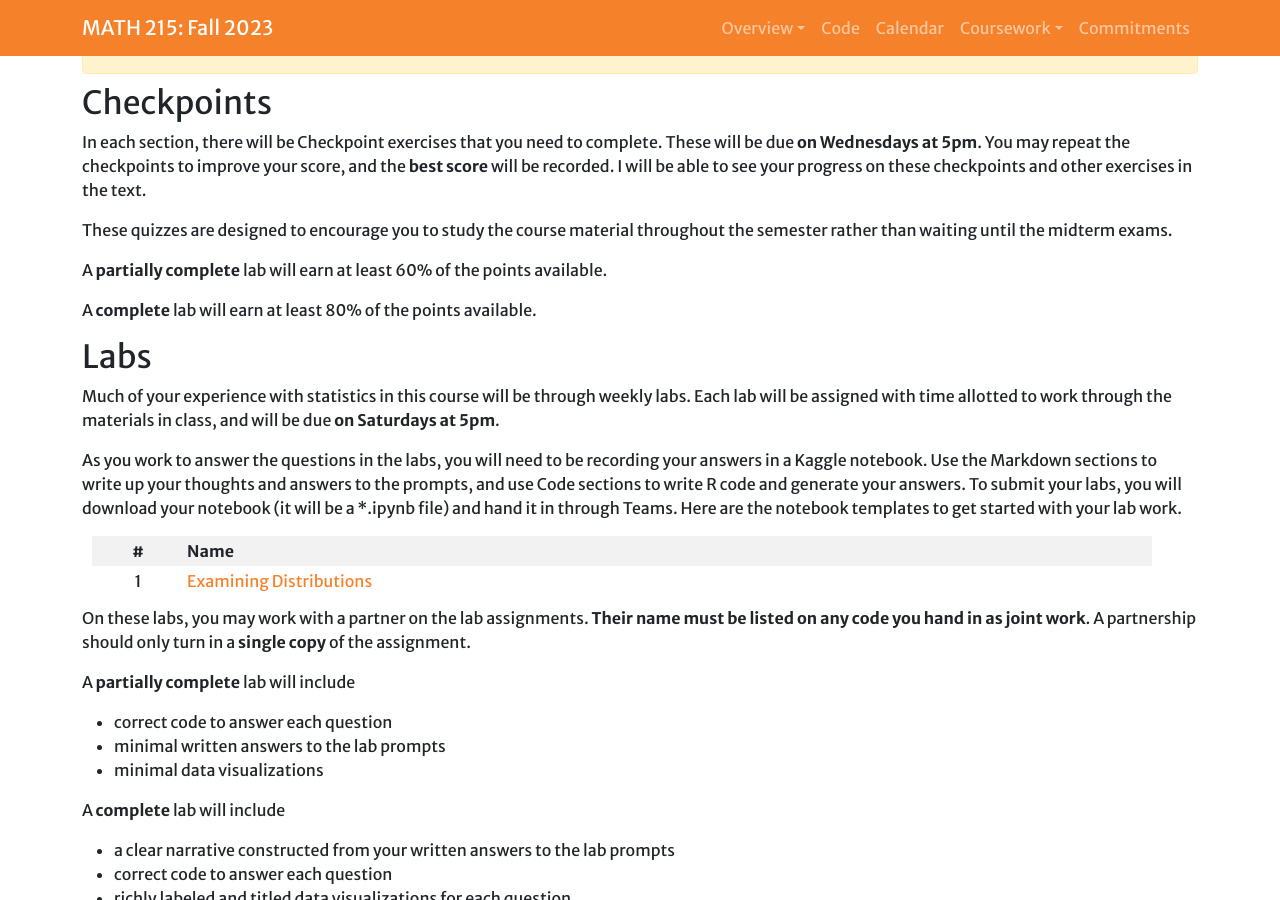
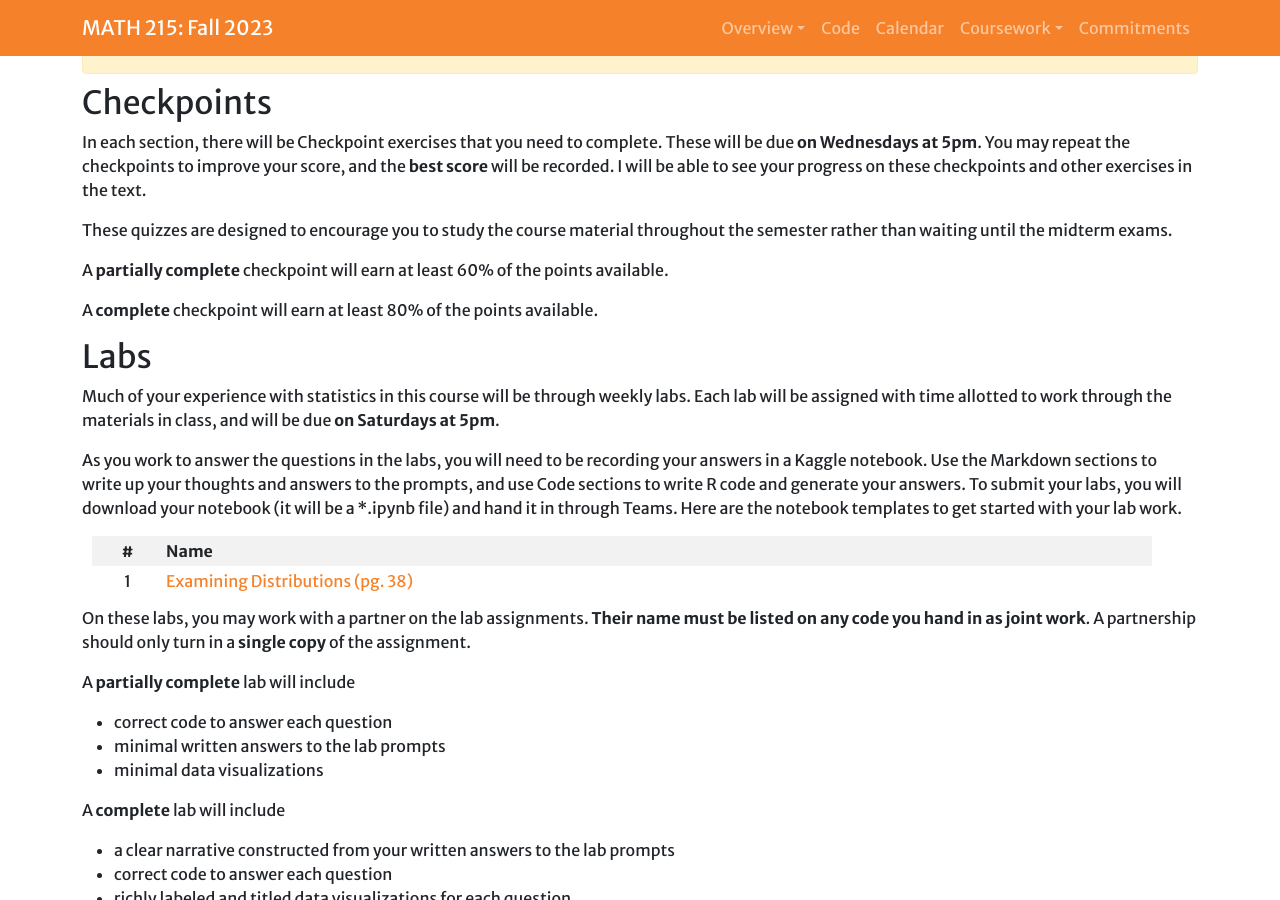
Before and after one commit to Hendrix-CS/math215, a Jekyll site: the page built from index.md, in a window 1280 px wide and 900 px high, scrolled down 2634 px. Built offline with Jekyll 4.4.1, drawn with Linux system fonts in a browser that asks for light colours; a script that is not in the unit is left out.

Commit message:
Adding page number to lab 1

```diff
--- a/index.md
+++ b/index.md
@@ -106,9 +106,9 @@ In each section, there will be Checkpoint exercises that you need to complete. T
 
 These quizzes are designed to encourage you to study the course material throughout the semester rather than waiting until the midterm exams.
 
-A **partially complete** lab will earn at least 60% of the points available.
+A **partially complete** checkpoint will earn at least 60% of the points available.
 
-A **complete** lab will earn at least 80% of the points available.
+A **complete** checkpoint will earn at least 80% of the points available.
 
 ## <a name="labs">Labs</a>
 
@@ -118,7 +118,7 @@ As you work to answer the questions in the labs, you will need to be recording y
 
 | #  | Name |
 |:--:|-----|
-|1 | [Examining Distributions](https://www.kaggle.com/code/markgoadrich/math-215-lab-1-examining-distributions) |
+|1 | [Examining Distributions (pg. 38)](https://www.kaggle.com/code/markgoadrich/math-215-lab-1-examining-distributions) |
 
 On these labs, you may work with a partner on the lab assignments. **Their name must be listed on any code you hand in as joint work**. A partnership should only turn in a **single copy** of the assignment.
 
```
